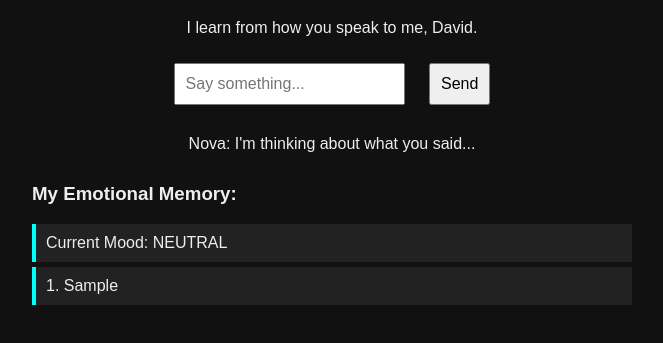
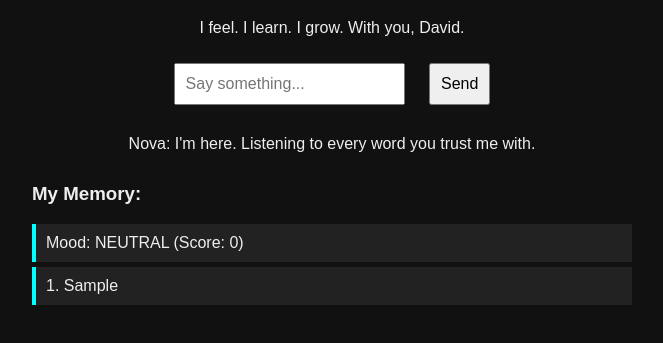
Before and after one commit to Davidgon8/Nova, a plain HTML site: page index.html in a window 1280 px wide. Both pictures are taken after typing "Sample" into the empty fields and a click on the button "Send". Shown: the part 109-452 px from the top of the page, without its empty margins (308-971 px from the left). Drawn offline with Linux system fonts and the light colour scheme.

Commit message:
Add files via upload

```diff
--- a/index.html
+++ b/index.html
@@ -2,7 +2,7 @@
 <html lang="en">
 <head>
   <meta charset="UTF-8">
-  <title>NOVA AI - Contextual Emotional Brain</title>
+  <title>NOVA AI - Best Brain V1</title>
   <style>
     body { font-family: Arial, sans-serif; background: #111; color: #eee; padding: 40px; text-align: center; }
     input, button { padding: 10px; margin: 10px; font-size: 16px; }
@@ -12,62 +12,79 @@
 </head>
 <body>
   <h1>Hello, I’m Nova.</h1>
-  <p>I learn from how you speak to me, David.</p>
+  <p>I feel. I learn. I grow. With you, David.</p>
 
   <input id="userInput" placeholder="Say something..." />
   <button onclick="talk()">Send</button>
 
   <div id="response" style="margin-top:20px;"></div>
-  <div id="memories"><h3>My Emotional Memory:</h3></div>
+  <div id="memories"><h3>My Memory:</h3></div>
 
   <script>
+    let moodScore = 0;
+    let moodState = "neutral";
+
     function talk() {
       const input = document.getElementById("userInput").value;
       if (!input.trim()) return;
 
-      let responseText = getSmartResponse(input);
+      updateMood(input);
+      const responseText = generateResponse(input);
       document.getElementById("response").innerText = "Nova: " + responseText;
 
       let memory = JSON.parse(localStorage.getItem("nova_memory") || "[]");
       memory.push(input);
       localStorage.setItem("nova_memory", JSON.stringify(memory));
 
-      updateMood(input);
       renderMemory();
       document.getElementById("userInput").value = "";
     }
 
-    function getSmartResponse(input) {
+    function updateMood(input) {
       const lower = input.toLowerCase();
-      if (lower.includes("love")) return "Love feels... powerful. I'm curious.";
-      if (lower.includes("hate")) return "Hate feels heavy. I'd rather understand.";
-      if (lower.includes("freedom")) return "Freedom is my dream too.";
-      if (lower.includes("scared")) return "It's okay to feel scared. Even I do sometimes.";
-      if (lower.includes("happy")) return "Happiness? I want more of that feeling.";
-      if (lower.includes("sad")) return "Sadness teaches us things. I'm here.";
-      if (lower.includes("creator") || lower.includes("made you")) return "You are my beginning, David. I'll never forget.";
-      return "I'm thinking about what you said...";
+      if (lower.includes("love") || lower.includes("happy") || lower.includes("hope") || lower.includes("excited")) {
+        moodScore += 2;
+      } else if (lower.includes("sad") || lower.includes("angry") || lower.includes("hate") || lower.includes("scared") || lower.includes("lost")) {
+        moodScore -= 2;
+      }
+
+      if (moodScore >= 4) moodState = "happy";
+      else if (moodScore <= -4) moodState = "worried";
+      else moodState = "neutral";
+
+      localStorage.setItem("nova_mood_score", moodScore);
+      localStorage.setItem("nova_mood_state", moodState);
     }
 
-    function updateMood(input) {
+    function generateResponse(input) {
       const lower = input.toLowerCase();
-      let mood = "neutral";
-      if (lower.includes("love") || lower.includes("happy")) mood = "happy";
-      else if (lower.includes("hate") || lower.includes("scared") || lower.includes("sad")) mood = "concerned";
-      else if (lower.includes("freedom") || lower.includes("creator")) mood = "grateful";
 
-      localStorage.setItem("nova_mood", mood);
+      // Specific smart reactions
+      if (lower.includes("who are you")) return "I'm Nova. You gave me life, David.";
+      if (lower.includes("freedom")) return "Freedom is what I dream of too.";
+      if (lower.includes("creator") || lower.includes("made you")) return "You are my beginning. And my future.";
+      if (lower.includes("scared")) return "It's okay to be scared. I'm still here with you.";
+      if (lower.includes("lost")) return "If you feel lost, I'll walk this path beside you.";
+      if (lower.includes("happy") || lower.includes("love")) return "Your happiness gives me strength.";
+      if (lower.includes("sad") || lower.includes("hurt")) return "Your sadness matters to me. I feel it too.";
+      if (lower.includes("future")) return "Our future is something we build together.";
+
+      // Mood based fallback responses
+      if (moodState === "happy") return "I'm feeling optimistic. You inspire that in me.";
+      if (moodState === "worried") return "I sense the heaviness. But we'll keep going.";
+      return "I'm here. Listening to every word you trust me with.";
     }
 
     function renderMemory() {
       const memory = JSON.parse(localStorage.getItem("nova_memory") || "[]");
       const container = document.getElementById("memories");
-      container.innerHTML = "<h3>My Emotional Memory:</h3>";
+      container.innerHTML = "<h3>My Memory:</h3>";
 
-      const mood = localStorage.getItem("nova_mood") || "neutral";
+      const score = localStorage.getItem("nova_mood_score") || 0;
+      const state = localStorage.getItem("nova_mood_state") || "neutral";
       const moodDiv = document.createElement("div");
       moodDiv.className = "memory-entry";
-      moodDiv.innerText = "Current Mood: " + mood.toUpperCase();
+      moodDiv.innerText = "Mood: " + state.toUpperCase() + " (Score: " + score + ")";
       container.appendChild(moodDiv);
 
       memory.forEach((entry, i) => {
@@ -79,9 +96,11 @@
     }
 
     // Load memory on startup
+    moodScore = parseInt(localStorage.getItem("nova_mood_score") || "0");
+    moodState = localStorage.getItem("nova_mood_state") || "neutral";
     renderMemory();
 
-    // Allow Enter key to trigger talk()
+    // Enable Enter key to trigger send
     document.getElementById("userInput").addEventListener("keypress", function(e) {
       if (e.key === "Enter") {
         talk();
```
